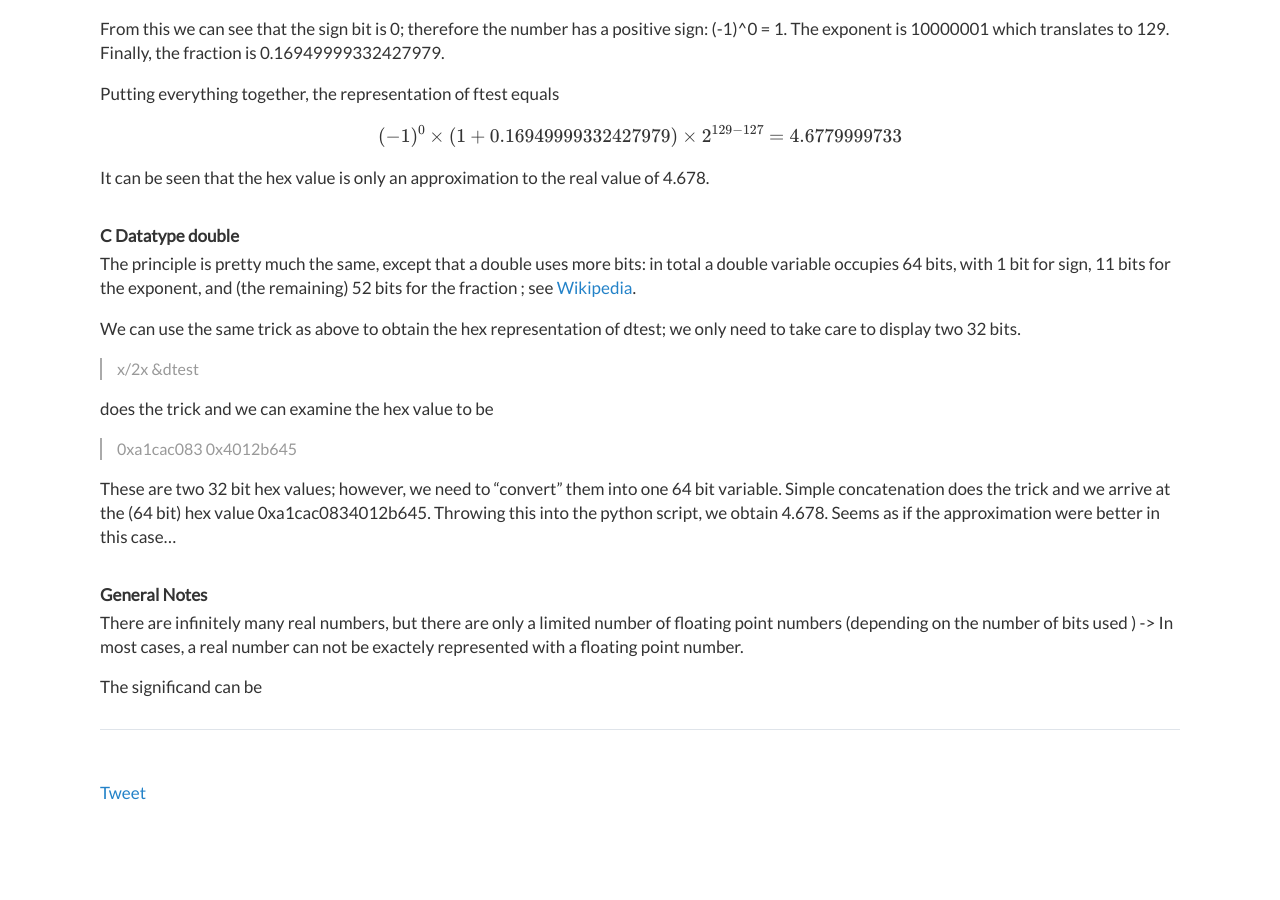
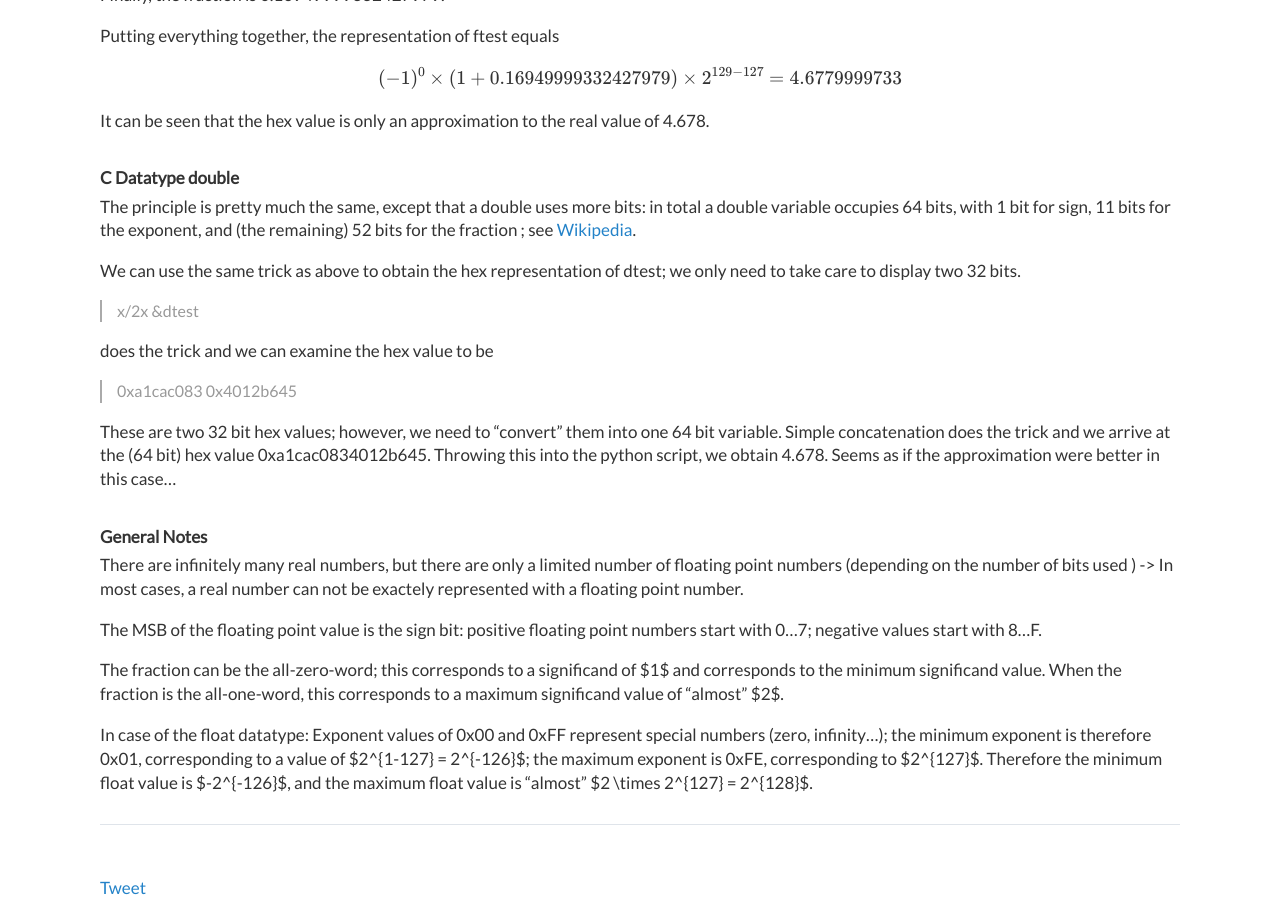
Before and after one commit to ClemensFMN/asm-stuff, a Jekyll site: the page built from _posts/2015-01-25-Floating-Point-Numbers.md, in a window 1280 px wide and 900 px high, scrolled down 1150 px. Built offline with Jekyll 4.4.1, drawn with Linux system fonts in a browser that asks for light colours; Markdown is read by kramdown in place of the engine named in the settings; formulas are drawn with MathJax 3; comment, search, counter and statistics services are not loaded; before the commit the page ends 1955 px from its top, so only the background shows below that; some of the changed text lies outside the part shown.

Commit message:
extended by notes

```diff
--- a/_posts/2015-01-25-Floating-Point-Numbers.md
+++ b/_posts/2015-01-25-Floating-Point-Numbers.md
@@ -6,15 +6,15 @@ comments: true
 categories:
 ---
 
-# Under Construction #
-
 In a computer a real number is (approximately) represented by a *floating
 point number*. This representation consists of a sign, a significand, and an
 exponent. The value of the floating point number \\( f \\) is then defined as
 
 $$
-f = (-1)^{sign} \times significand \times 2^{exponent}
+f = (-1)^{sign} \times significand \times 2^{exponent} = (-1)^{sign} \times (1.b_N b_{N-1} ... b_0)_2 \times 2^{exponent}
 $$
+
+The quantity $(0.b_N b_{N-1} ... b_0)_2$ is called fraction.
 
 Depending on how many bits are used for significand and exponent, different
 types of floating point number representations exist; we will consider floats
@@ -105,4 +105,16 @@ floating point numbers (depending on the number of bits used ) -> In most
 cases, a real number can not be exactely represented with a floating point
 number.
 
-The significand can be
+The MSB of the floating point value is the sign bit: positive floating point
+numbers start with 0...7; negative values start with 8...F.
+
+The fraction can be the all-zero-word; this corresponds to a significand of
+$1$ and corresponds to the minimum significand value. When the fraction is the
+all-one-word, this corresponds to a maximum significand value of "almost" $2$.
+
+In case of the float datatype: Exponent values of 0x00 and 0xFF represent
+special numbers (zero, infinity...); the minimum exponent is therefore 0x01,
+corresponding to a value of $2^{1-127} = 2^{-126}$; the maximum exponent is
+0xFE, corresponding to $2^{127}$. Therefore the minimum float value is
+$-2^{-126}$, and the maximum float value is "almost" $2 \times 2^{127} =
+2^{128}$.
```
